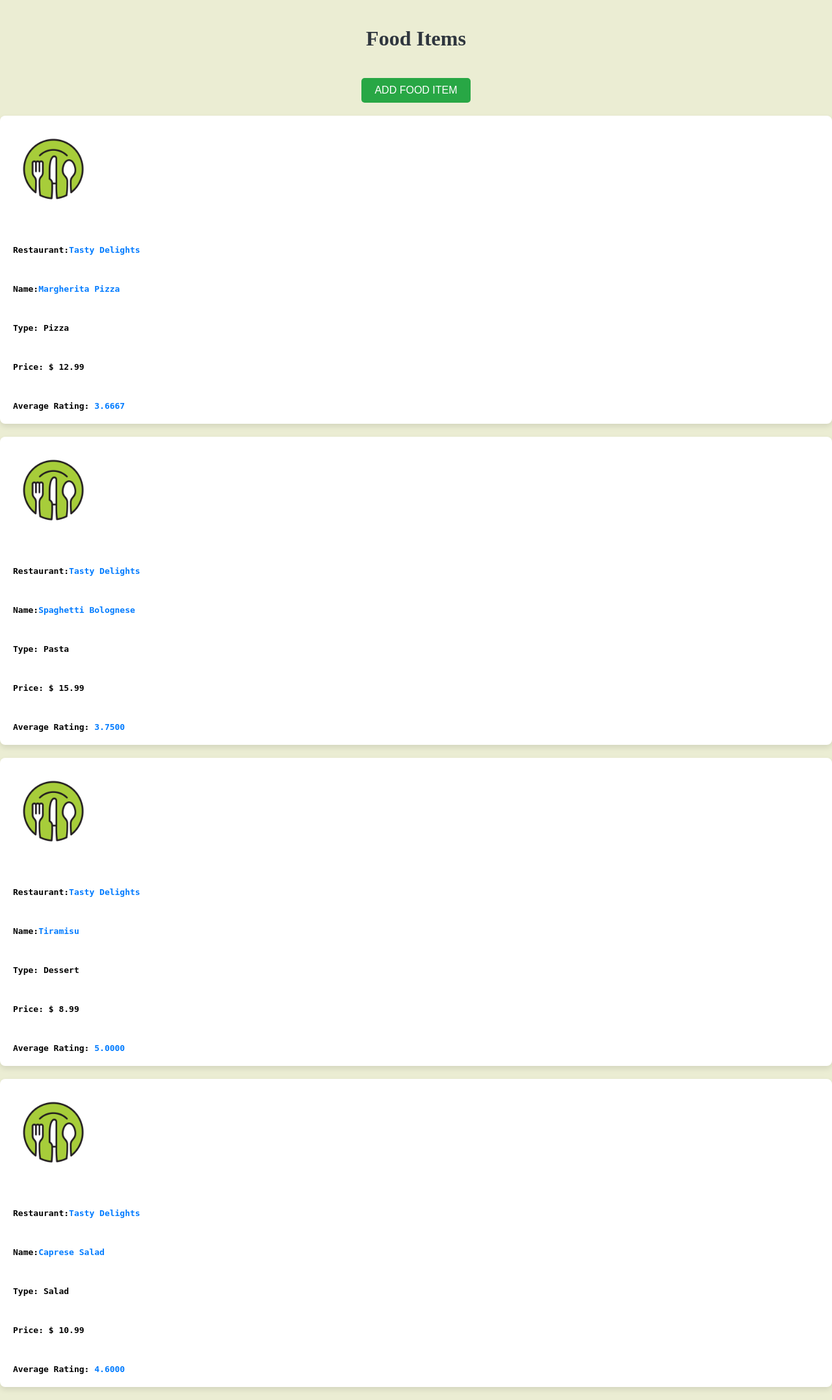
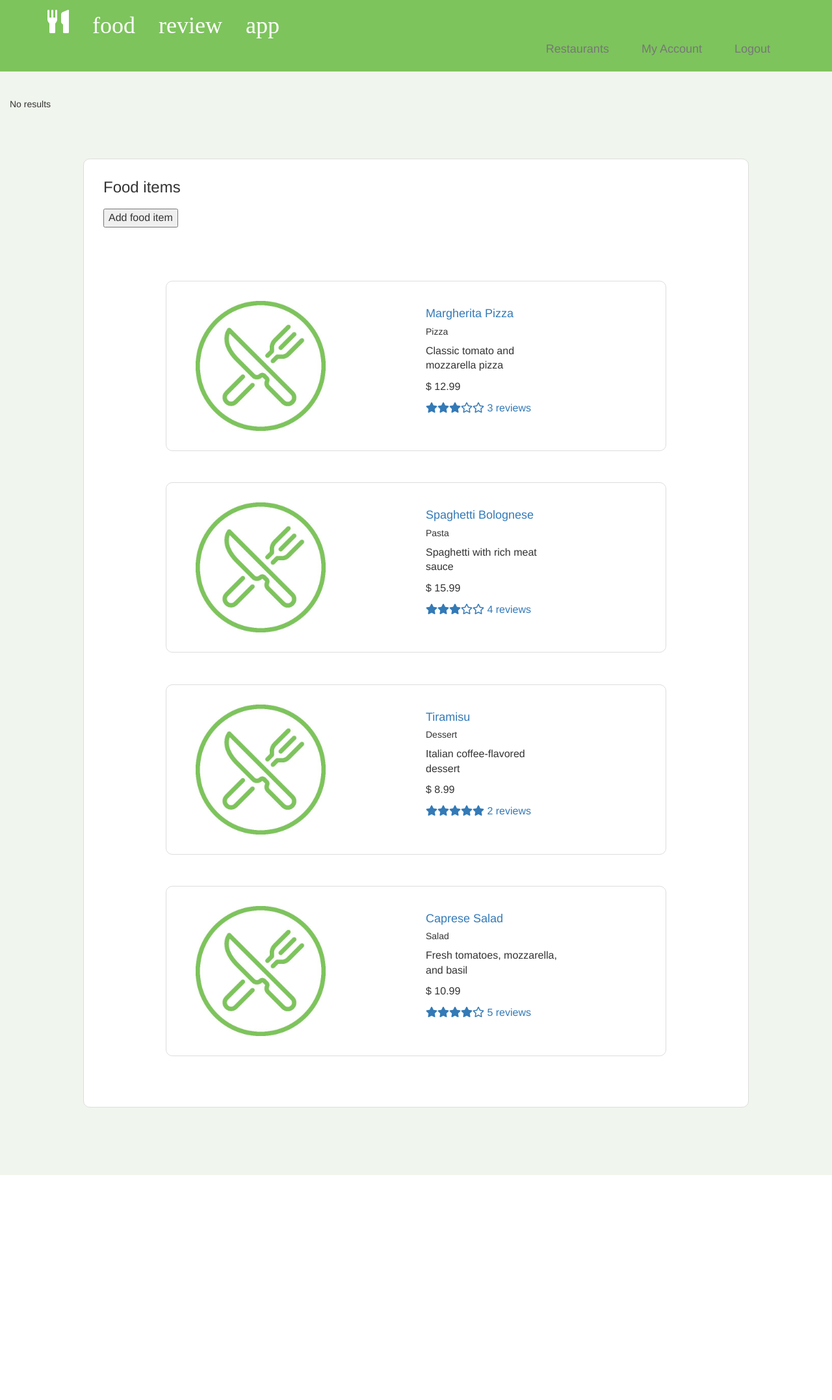
Before and after one commit to katelyn-candee/web_based_apps_group_project, a PHP site: page /food/food-view.php?restaurant=1 in a window 1280 px wide. Shown: the whole page at 65% size. After the commit the page ends 1808 px from the top, so only its background shows below. Run offline with PHP 8.4, Linux system fonts and the light colour scheme; a user stored in the database is signed in; data comes from the database, SQL or seed files in the repository; data that the repository does not hold is empty; some libraries are stand-ins or nearby versions.

Commit message:
Lots of style and overall cohesiveness updates

```diff
--- a/food/food-view.php
+++ b/food/food-view.php
@@ -1,78 +1,22 @@
-<!DOCTYPE html>
-<html lang="en">
+<html>
 <head>
-    <meta charset="UTF-8">
-    <meta name="viewport" content="width=device-width, initial-scale=1.0">
     <title>Food App Reviews</title>
-    <style>
-        body {
-            font-family: Times New Roman, sans-serif;
-            background-color: #EBEDD3;
-            margin: 0;
-            padding: 0;
-        }
-
-        header {
-            background-color: #EBEDD3;
-            color: #2F363E;
-            padding: 20px;
-            text-align: center;
-        }
-
-        form {
-            text-align: center;
-            margin-bottom: 20px;
-        }
-
-		pre {
-			display: flex;
-			flex-direction: column;
-			background-color: #fff;
-			padding: 20px;
-			align-items: left;
-			border-radius: 8px;
-			margin: 20px 0;
-			box-shadow: 0 4px 8px rgba(0, 0, 0, 0.1);
-		}
-
-
-        img {
-            max-width: 10%;
-            height: auto;
-            border-radius: 8px;
-            margin-bottom: 10px;
-        }
-
-        a {
-            color: #007bff;
-            text-decoration: none;
-        }
-
-        a:hover {
-            text-decoration: underline;
-        }
-    </style>
-</head>
-<body>
-
-    <header>
-        <h1>Food Items</h1>
-    </header>
 
 <?php
 	require_once  '../db/login.php';
 	require_once "../usermanagement/User.php";
+	require_once "../functions/star_rating.php";
 
 	$conn = new mysqli($hn, $un, $pw, $db);
 	if($conn->connect_error) die($conn->connect_error);
 
 if(isset($_GET['restaurant'])){
 
+	require_once "../restaurants/restaurant-details.php";
+
 $restaurant_id = $_GET['restaurant'];
 
-		$query = "SELECT f.food_item_id, f.restaurant_id, f.name, rest.name AS 'r_name', f.description, f.type, f.price, f.photo, ifnull(AVG(r.rating),0) AS 'rating' FROM food_item as f left JOIN review as r ON f.food_item_id = r.food_item_id join restaurant as rest on f.restaurant_id = rest.restaurant_id
-		WHERE f.restaurant_id = $restaurant_id
-		GROUP BY food_item_id, restaurant_id, name, description, type, price, photo, r_name;
+	$query = "SELECT f.food_item_id, f.restaurant_id, f.name, f.description, f.type, f.price, f.photo, rest.name AS r_name, ifnull(AVG(r.rating),0) AS rating, COUNT(r.rating) as num_reviews FROM food_item as f LEFT JOIN review as r ON f.food_item_id = r.food_item_id LEFT JOIN restaurant as rest on f.restaurant_id = rest.restaurant_id WHERE f.restaurant_id = $restaurant_id GROUP BY food_item_id;
 	";
 
 	$result = $conn->query($query);
@@ -80,24 +24,36 @@
 
 	$rows = $result->num_rows;
 ?>
+<div id='food-items-list' class='container-fluid card'>
+	<div class='row'>
+		<div class='col-sm-12'>
+			<h3>Food items</h3><br>
+			<form action='food-add.php' method='post' style='text-align:left'>
+				<button>Add food item</button>
+			</form>
+			<br>
+		</div>
+	</div>
 
-		<form action='food-add.php' method='post'>
-			<button style="padding: 10px 20px; font-size: 16px; background-color: #28a745; color: white; border: none; border-radius: 5px; cursor: pointer;">ADD FOOD ITEM</button>
-		</form>
 
 <?php
 	for($j=0; $j<$rows; ++$j){
 		$row = $result->fetch_array(MYSQLI_ASSOC);
 ?>
-
-			<pre>
-				<img src="<?php echo $row['photo']; ?>" alt="Food Image"><br>
-				<strong>Restaurant:<a href="../restaurants/restaurant-details.php?restaurant=<?php echo $restaurant_id; ?>"><?php echo $row['r_name'] ?></a></strong><br>
-				<strong>Name:<a href="food-details.php?food_item_id=<?php echo $row['food_item_id']; ?>"><?php echo $row['name']; ?></a></strong><br>
-				<strong>Type: <?php echo $row['type']; ?></strong><br>
-				<strong>Price: $ <?php echo $row['price']; ?></strong><br>
-				<strong>Average Rating: <a href="../reviews/review-list.php?food_item=<?php echo $row['food_item_id']; ?>"><?php echo $row['rating']; ?></a></strong>
-			</pre>
+		<div class='row card'>
+			<div class='col-sm-6'>
+				<img src="../<?php echo $row['photo']; ?>"><br>
+			</div>
+			<div class='col-sm-4' style='text-align:left'>
+				<a href="food-details.php?food_item_id=<?php echo $row['food_item_id']; ?>">
+				<h4><?php echo $row['name']; ?></h4></a>
+				<h5><?php echo $row['type']; ?></h5>
+				<p><?php echo $row['description']; ?></p>
+				<p>$ <?php echo $row['price']; ?></p>
+				<p>
+				<a href="../reviews/review-list.php?food_item=<?php echo $row['food_item_id']; ?>"><?php echo displayStarRating($row['rating'])." ".$row['num_reviews']." reviews"; ?></a></p>
+			</div>
+		</div>
 
 <?php
 	}
@@ -126,7 +82,7 @@
 			<strong>Name:<a href="food-details.php?food_item_id=<?php echo $row['food_item_id']; ?>"><?php echo $row['name']; ?></a></strong><br>
 			<strong>Type: <?php echo $row['type']; ?></strong><br>
 			<strong>Price: $ <?php echo $row['price']; ?></strong><br>
-				<strong>Average Rating: <a href="../reviews/review-list.php?food_item=<?php echo $row['food_item_id']; ?>"><?php echo $row['rating']; ?></a></strong>
+			<strong>Average Rating: <a href="../reviews/review-list.php?food_item=<?php echo $row['food_item_id']; ?>"><?php echo displayStarRating($row['rating']); ?></a></strong>
 		</pre>
 
 <?php
@@ -135,6 +91,8 @@
 
 	$conn->close();
 ?>
+	</div>
+	<br><br>
 
 </body>
 </html>
--- a/restaurants/restaurant-details.php
+++ b/restaurants/restaurant-details.php
@@ -59,26 +59,32 @@ function displayRestaurantResults($query, $hn, $un, $pw, $db)	{
 				<div class='container-fluid card' style='text-align:left'>
 					<div class='row'>
 						<div class='col-sm-12'>
-							<h3>$restaurant[name]</h3></a>
+							<h2 style='text-align:left'>$restaurant[name]</h2></a>
 							<h4>$restaurant[type]</h4>
-							<p><br><a href='restaurant-details.php?restaurant=$restaurant[restaurant_id]'><img src='../$restaurant[photo]' style='height:300px'></img></a></p>
+					<div class='row'>
+						<div class='col-sm-6'>
+							<p><a href='restaurant-details.php?restaurant=$restaurant[restaurant_id]'><img src='../$restaurant[photo]' style='height:300px'></img></a></p>
+						</div>
+						<div class='col-sm-6'>
 							<p>$restaurant[description]</p>
-							<a href='../food/food-view.php?restaurant=$restaurant[restaurant_id]'><h4>View all food items</h4></a>
 							<p>$restaurant[address]<br>
 							$restaurant[phone]<br>
 							$restaurant[website]</p>
+
 			_END;
 
-			echo	'<p>'.displayStarRating($restaurant['avg_rating']).' '.$restaurant['num_reviews'].' reviews</p>';
+			echo	'<a href="#food-items-list"><p>'.displayStarRating($restaurant['avg_rating']).' '.$restaurant['num_reviews'].' food item reviews</p></a>';
 
 			echo <<<_END
 						</div>
+					</div>
 						<div class='col-sm-4'>
 
 
 						</div>
 					</div>
 				</div>
+			</div>
 			_END;
 
 		}
--- a/style/header.php
+++ b/style/header.php
@@ -18,10 +18,12 @@
 <?php
 require_once "../usermanagement/User.php";
 
-session_start();
+if (session_status() == PHP_SESSION_NONE) {
+    session_start();
+}
 
 if(isset($_SESSION['user'])) {
-	echo "<li><a href='../usermanagement/account-details.php'>Account</a></li>";
+	echo "<li><a href='../usermanagement/account-details.php'>My Account</a></li>";
 	echo "<li><a href='../usermanagement/account-logout.php'>Logout</a></li>";
 } else {
 	echo "<li><a href='../usermanagement/account-login.php'>Login</a></li>";
--- a/style/style.css
+++ b/style/style.css
@@ -1,7 +1,7 @@
 /* General */
 body {
   font-family: 'Helvetica', sans-serif;
-  background-color: #f5f5f5;
+  background-color: #f0f5ed;
 }
 
 h1, h2 {
@@ -9,22 +9,27 @@ h1, h2 {
   margin-top: 30px;
   font-size: 28px;
   color: #333;
+
 }
 
 form {
   text-align: center;
 }
 
+img {
+	height: 200px;
+}
+
 /* Navigation Bar */
 .navbar {
-  background-color: #4CAF50;
+  background-color: #7dc45c;
   border: 0;
   border-radius: 0;
   margin-bottom: 0;
 }
 
 .navbar a {
-  color: #4CAF50;
+  color: #fff;
   font-size: 18px;
   text-align: center;
 }
@@ -42,7 +47,6 @@ form {
 
 .navbar .navbar-nav li {
   padding: 10px;
-  text-transform: uppercase;
   color: #fff;
 }
 
@@ -91,16 +95,26 @@ table {
 .card {
   border: 1px solid #ddd;
   border-radius: 10px;
-  padding: 20px;
-  text-align: center;
-  background-color: #f5f5f5;
-  box-shadow: 0 8px 8px 0 rgba(0, 0, 0, 0.1);
+  padding: 30px;
+  text-align: left;
+  background-color: #ffffff;
+  margin-left: 10%;
+  margin-right: 10%;
+  margin-top: 5%;
+  margin-bottom: 5%;
+}
+
+.card h1, h2 {
+  text-align: left;
+  margin-top: 30px;
+  font-size: 28px;
+  color: #333;
 }
 
 .card h3 {
   font-size: 24px;
   margin: 0;
-  color: #333;
+  color: #hhh;
 }
 
 .card p {
@@ -111,14 +125,30 @@ table {
 /* Adjust the size and spacing of the cells as needed */
 .card-table td {
   width: 33.33%;
+  text-align: center;
 }
 
 /*Reviews*/
 .review-card {
   border: 1px solid #ddd;
   border-radius: 10px;
-  padding: 20px;
+  padding: 30px;
   text-align: left;
-  background-color: #f5f5f5;
-  box-shadow: 0 8px 8px 0 rgba(0, 0, 0, 0.1);
+  background-color: #ffffff;
+  margin-left: 10%;
+  margin-right: 10%;
+  margin-top: 5%;
+  margin-bottom: 5%;
 }
+
+button {
+	font-size: 16px;
+}
+
+input[type="submit"] {
+	font-size: 16px;
+}
+
+input[type="text"] {
+	width: 80%;
+}
--- a/usermanagement/checksession.php
+++ b/usermanagement/checksession.php
@@ -2,7 +2,9 @@
 
 require_once 'User.php';
 
-session_start();
+if (session_status() == PHP_SESSION_NONE) {
+    session_start();
+}
 
 if(!isset($_SESSION['user'])){
 	header("Location: ../usermanagement/account-login.php");
```
Also changed, not shown: db/sanitize.php (added, +11 -0 lines), home/home-page.php (+11 -6 lines), restaurants/restaurant-list.php (+6 -6 lines), reviews/review-add.php (+11 -22 lines), reviews/review-list.php (+6 -4 lines), reviews/review-update.php (+6 -18 lines), usermanagement/account-details.php (+27 -40 lines), usermanagement/account-login.php (+10 -6 lines), usermanagement/update-account.php (+58 -73 lines), images/food_item/default.jpg, images/restaurant/default.jpg. Lines whose indentation alone changed are shown as unchanged.
